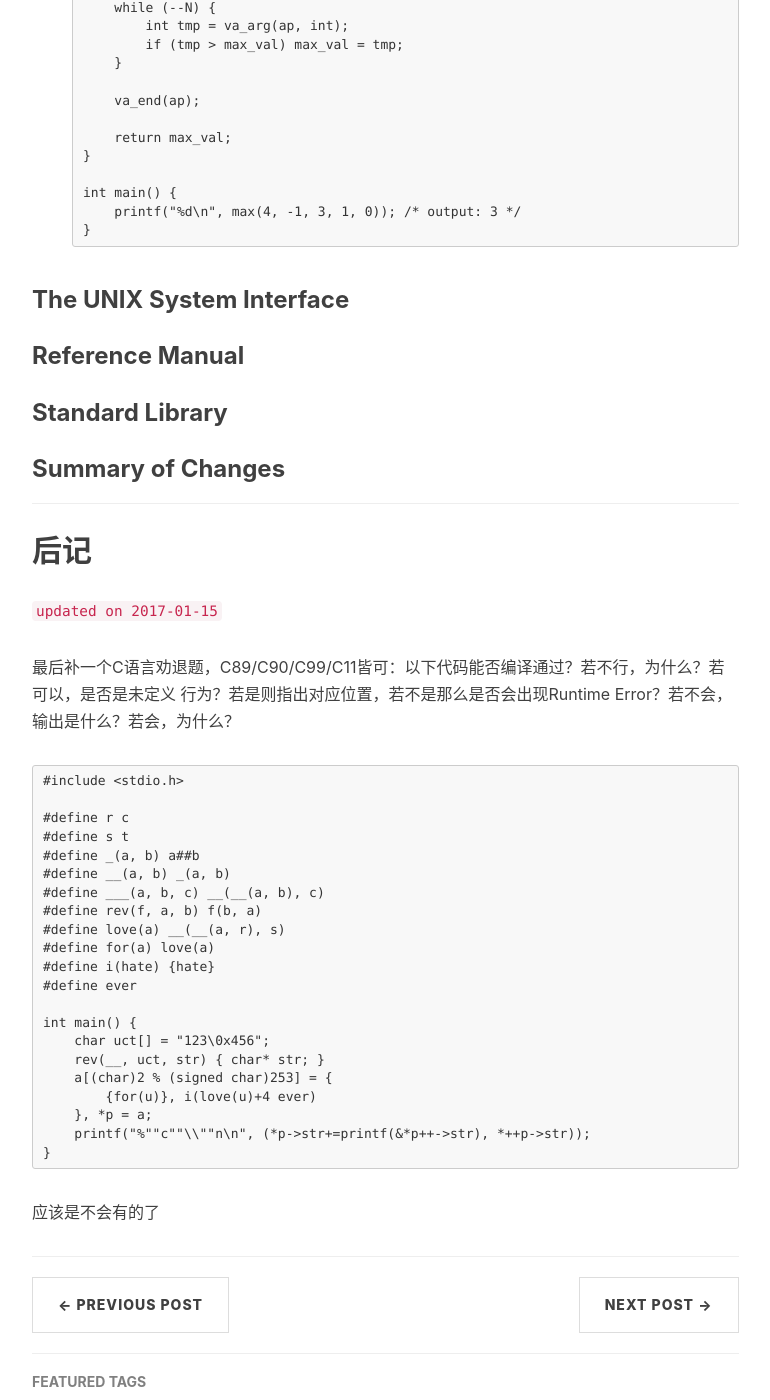
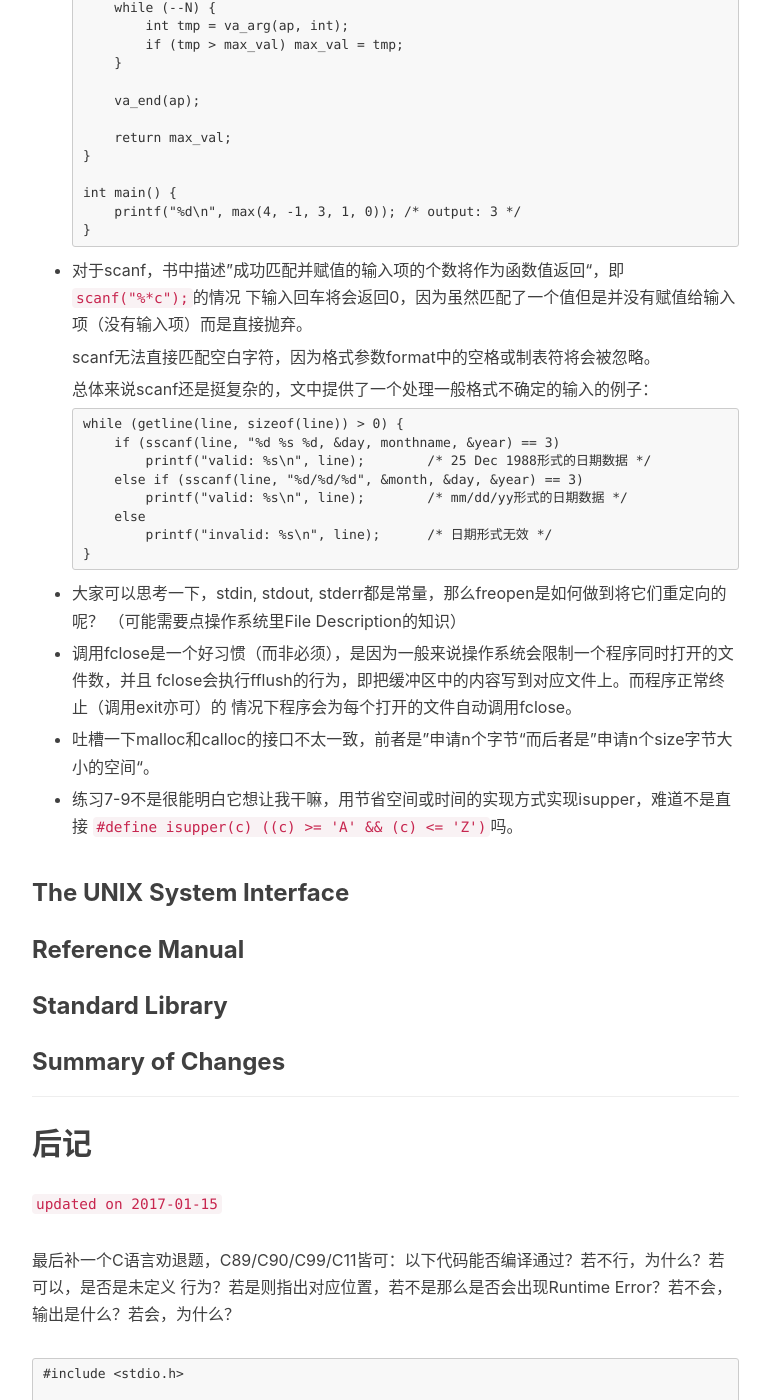
Before and after one commit to owtotwo/owtotwo.github.io, a Jekyll site: the page built from _posts/2017-01-03-the-c-programming-language-book-review.markdown, in a window 1280 px wide and 1400 px high, scrolled down 20188 px. Shown: the whole window, without its empty margins (233-1003 px from the left). Built offline with Jekyll 4.4.1, drawn with Linux system fonts in a browser that asks for light colours; nearby versions of some CDN libraries; comment, search, counter and statistics services are not loaded.

Commit message:
第七章搞定！

````diff
--- a/_posts/2017-01-03-the-c-programming-language-book-review.markdown
+++ b/_posts/2017-01-03-the-c-programming-language-book-review.markdown
@@ -910,6 +910,36 @@ tags:
     }
     ```
 
+*   对于scanf，书中描述”成功匹配并赋值的输入项的个数将作为函数值返回“，即`scanf("%*c");`的情况
+    下输入回车将会返回0，因为虽然匹配了一个值但是并没有赋值给输入项（没有输入项）而是直接抛弃。
+
+    scanf无法直接匹配空白字符，因为格式参数format中的空格或制表符将会被忽略。
+
+    总体来说scanf还是挺复杂的，文中提供了一个处理一般格式不确定的输入的例子：
+
+    ``` C
+    while (getline(line, sizeof(line)) > 0) {
+        if (sscanf(line, "%d %s %d, &day, monthname, &year) == 3)
+            printf("valid: %s\n", line);        /* 25 Dec 1988形式的日期数据 */
+        else if (sscanf(line, "%d/%d/%d", &month, &day, &year) == 3)
+            printf("valid: %s\n", line);        /* mm/dd/yy形式的日期数据 */
+        else
+            printf("invalid: %s\n", line);      /* 日期形式无效 */
+    }
+    ```
+
+*   大家可以思考一下，stdin, stdout, stderr都是常量，那么freopen是如何做到将它们重定向的呢？
+    （可能需要点操作系统里File Description的知识）
+
+*   调用fclose是一个好习惯（而非必须），是因为一般来说操作系统会限制一个程序同时打开的文件数，并且
+    fclose会执行fflush的行为，即把缓冲区中的内容写到对应文件上。而程序正常终止（调用exit亦可）的
+    情况下程序会为每个打开的文件自动调用fclose。
+
+*   吐槽一下malloc和calloc的接口不太一致，前者是”申请n个字节“而后者是”申请n个size字节大小的空间“。
+
+*   练习7-9不是很能明白它想让我干嘛，用节省空间或时间的实现方式实现isupper，难道不是直接
+    `#define isupper(c) ((c) >= 'A' && (c) <= 'Z')`吗。
+
 ### The UNIX System Interface
 
 ### Reference Manual
--- a/_posts/2017-01-17-SICP-learning-record.markdown
+++ b/_posts/2017-01-17-SICP-learning-record.markdown
@@ -47,7 +47,11 @@ when you were first led up to it, that you can make it more."
 
 ## 正文
 
+### 第一章
 
+#### 第一节
+
+*   基本的Scheme表达式。
 
 ## 后记
 不会有的。
````
